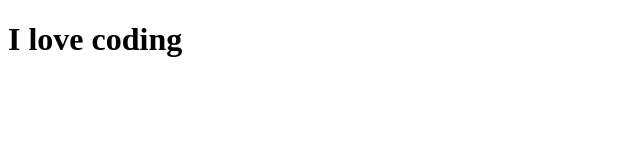
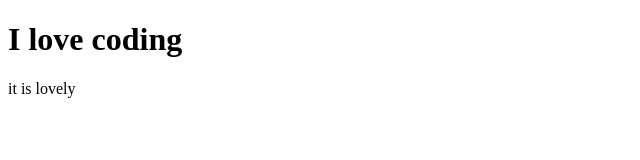
Before and after one commit to mami-now/redo-git-exercises-by-bundles-, a plain HTML site: page index.html in a window 1280 px wide. Shown: the full height of the page, 0-640 px from the left. Drawn offline with Linux system fonts and the light colour scheme.

Commit message:
the homepaage /index.html is modified

```diff
--- a/index.html
+++ b/index.html
@@ -7,5 +7,6 @@
 </head>
 <body>
   <h1> I love coding</h1>
+  <p> it is lovely </p>
 </body>
 </html>
```
